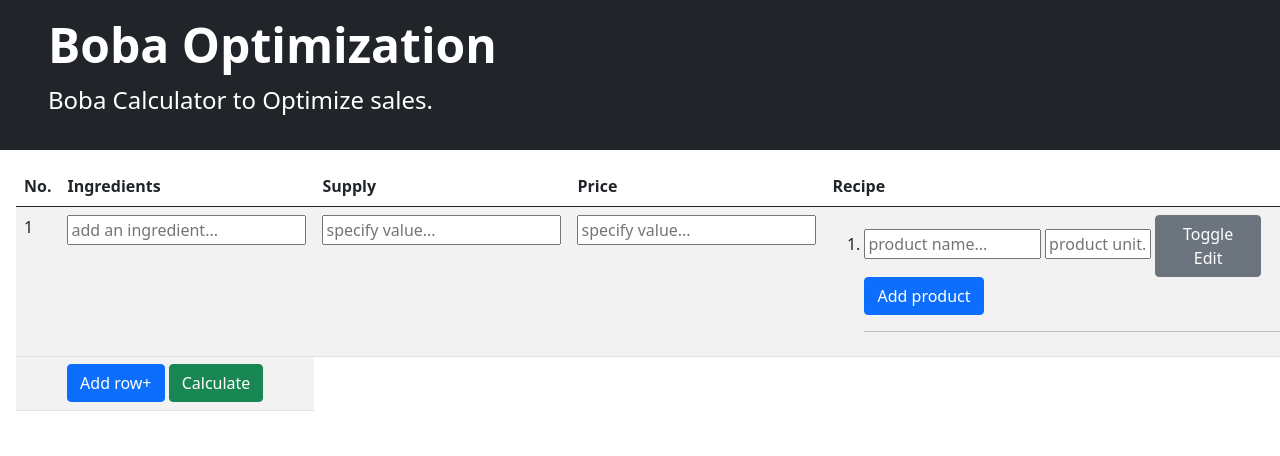
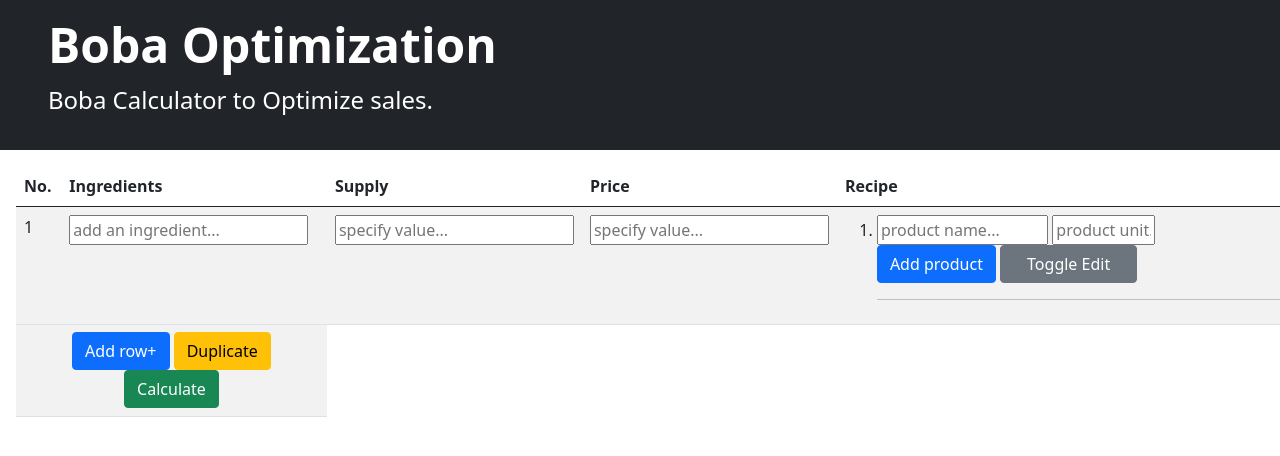
Before and after one commit to AbrahamWG/data_pass, a Flask app: page / in a window 1280 px wide. Shown: the top 456 px of the page. Run offline with Flask 2, Linux system fonts and the light colour scheme.

Commit message:
update UI

```diff
--- a/static/main.js
+++ b/static/main.js
@@ -1,11 +1,14 @@
-const dataRows = document.getElementById('data-rows');
+const dataRows = document.getElementsByClassName('data-rows');
 const addButton = document.getElementById('add-button');
+const duplicate = document.getElementsByClassName('dup-button');
 
 let currentRows = 2;
+let currentRecipeRows = 1;
 
-function toggleInputDisabled(){
-  const inputUnit = this.previousElementSibling;
-  const inputName = inputUnit.previousElementSibling;
+function toggleInputDisabled(currentRecipeRows){
+  for(let i = 0; i<currentRecipeRows; i++){
+    var inputUnit = this.previousElementSibling.previousElementSibling.previousElementSibling.children[0];
+    var inputName = inputUnit.previousElementSibling;
 
     if (inputUnit.disabled){
       inputName.disabled = false;
@@ -17,10 +20,11 @@ function toggleInputDisabled(){
     }
   }
 
+}
+
+
 function addRecipeRow(){
   // disable product terakhir
-  this.previousElementSibling.previousElementSibling.children[0].disabled = true;
-  this.previousElementSibling.previousElementSibling.children[1].disabled = true;
 
   //add new row for product
   const currentIngredientRow = this.parentElement.parentElement.parentElement.id;
@@ -28,7 +32,6 @@ function addRecipeRow(){
   <li>
     <input class='col-sm-5' type='text' name='ingredientProductName[${currentIngredientRow}]' placeholder='product name...'/>
     <input class='col-sm-3' type='text' name='ingredientProductUnit[${currentIngredientRow}]' placeholder='product unit...'/>
-    <button type="button" class="edit-button-recipe col-sm-3 btn btn-secondary">Toggle Edit</button>
   </li>
   <div id='empty-recipe-row'></div>
   `
@@ -37,6 +40,7 @@ function addRecipeRow(){
   const editButtons = document.getElementsByClassName('edit-button-recipe');
   Array.from(editButtons).forEach(button => {
     button.onclick = toggleInputDisabled;
+  currentRecipeRows += 1;
   })
 
 
@@ -60,10 +64,10 @@ addButton.onclick = function(){
             <li>
                 <input class='col-sm-5' type='text' name='ingredientProductName[]' placeholder='product name...'/>
                 <input class='col-sm-3' type='text' name='ingredientProductUnit[]' placeholder='product unit...'/>
-                <button type="button" class="edit-button-recipe col-sm-3 btn btn-secondary">Toggle Edit</button>
             </li>
             <div id='empty-recipe-row'></div>
-            <button  type="button" class="add-button-recipe d-block btn btn-primary">Add product</button>
+            <button  type="button" class="add-button-recipe btn btn-primary">Add product</button>
+            <button type="button" class="edit-button-recipe col-sm-4 btn btn-secondary">Toggle Edit</button>
             <hr>
         </ol>
     </td>
@@ -86,6 +90,10 @@ addButton.onclick = function(){
 
 }
 
+duplicate.onclick = function{
+  //TODO
+}
+
 const editButtons = document.getElementsByClassName('edit-button-recipe');
 Array.from(editButtons).forEach(button => {
   button.onclick = toggleInputDisabled;
--- a/template/index.html
+++ b/template/index.html
@@ -51,11 +51,11 @@
                                 <ol>
                                     <li>
                                         <input class='col-sm-5' type='text' name='ingredient1ProductName[ingredient-1]' placeholder='product name...'/>
-                                        <input class='col-sm-3' type='text' name='ingredient1ProductUnit[ingredient-2]' placeholder='product unit...'/>
-                                        <button type="button" class="edit-button-recipe col-sm-3 btn btn-secondary">Toggle Edit</button>
+                                        <input class='col-sm-3' type='text' name='ingredient1ProductUnit[ingredient-1]' placeholder='product unit...'/>
                                     </li>
                                     <div id='empty-recipe-row'></div>
-                                    <button  type="button" class="add-button-recipe d-block btn btn-primary">Add product</button>
+                                    <button type="button" class="add-button-recipe btn btn-primary">Add product</button>
+                                    <button type="button" class="edit-button-recipe col-sm-4 btn btn-secondary">Toggle Edit</button>
                                     <hr>
                                 </ol>
                             </td>
@@ -67,7 +67,8 @@
                     <tr>
                         <td colspan="2" class='text-center'>
                             <button id='add-button' type="button" class="btn btn-primary">Add row+</button>
-                            <button id='add-button' type="submit" class="btn btn-success">Calculate</button>
+                            <button id='dup-button' type="submit" class="btn btn-warning">Duplicate</button>
+                            <button id='cal-button' type="submit" class="btn btn-success">Calculate</button>
 
                         </td>
                     </tr>
```
Lines whose indentation alone changed are shown as unchanged.
